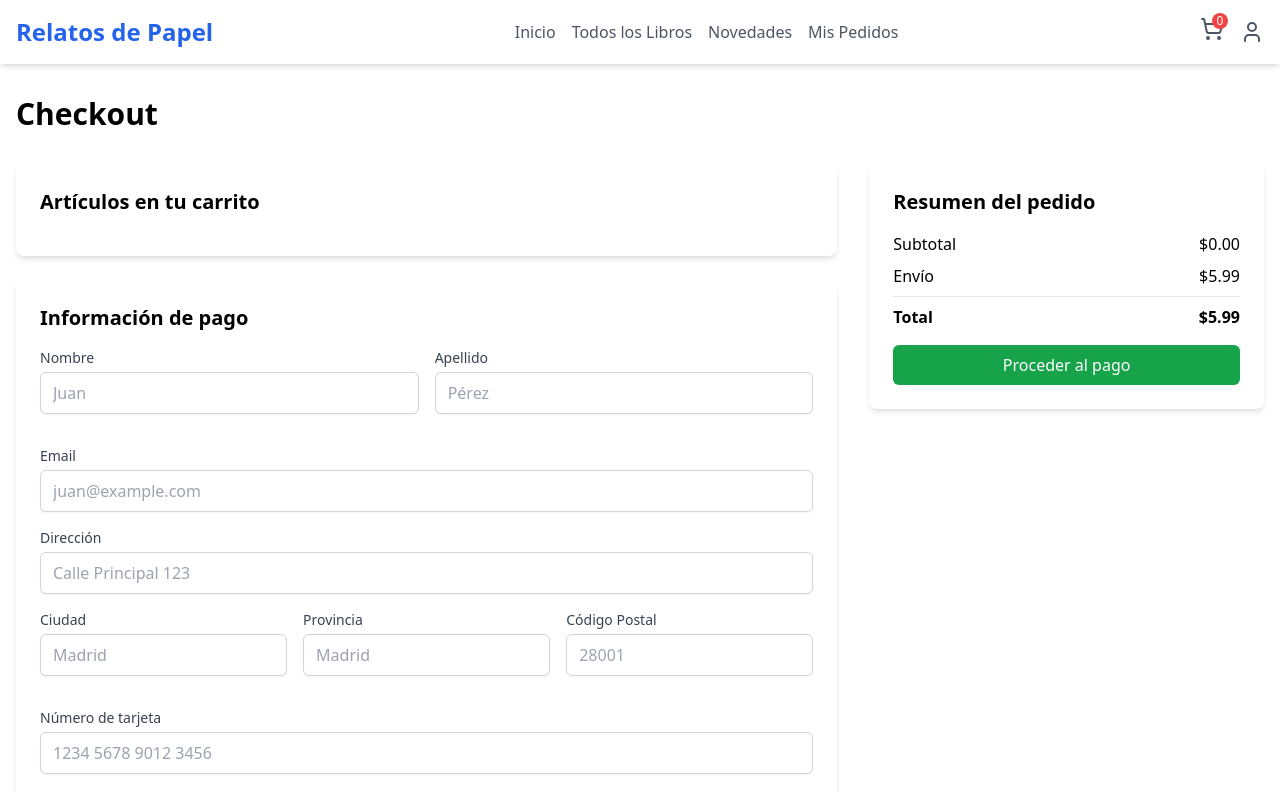
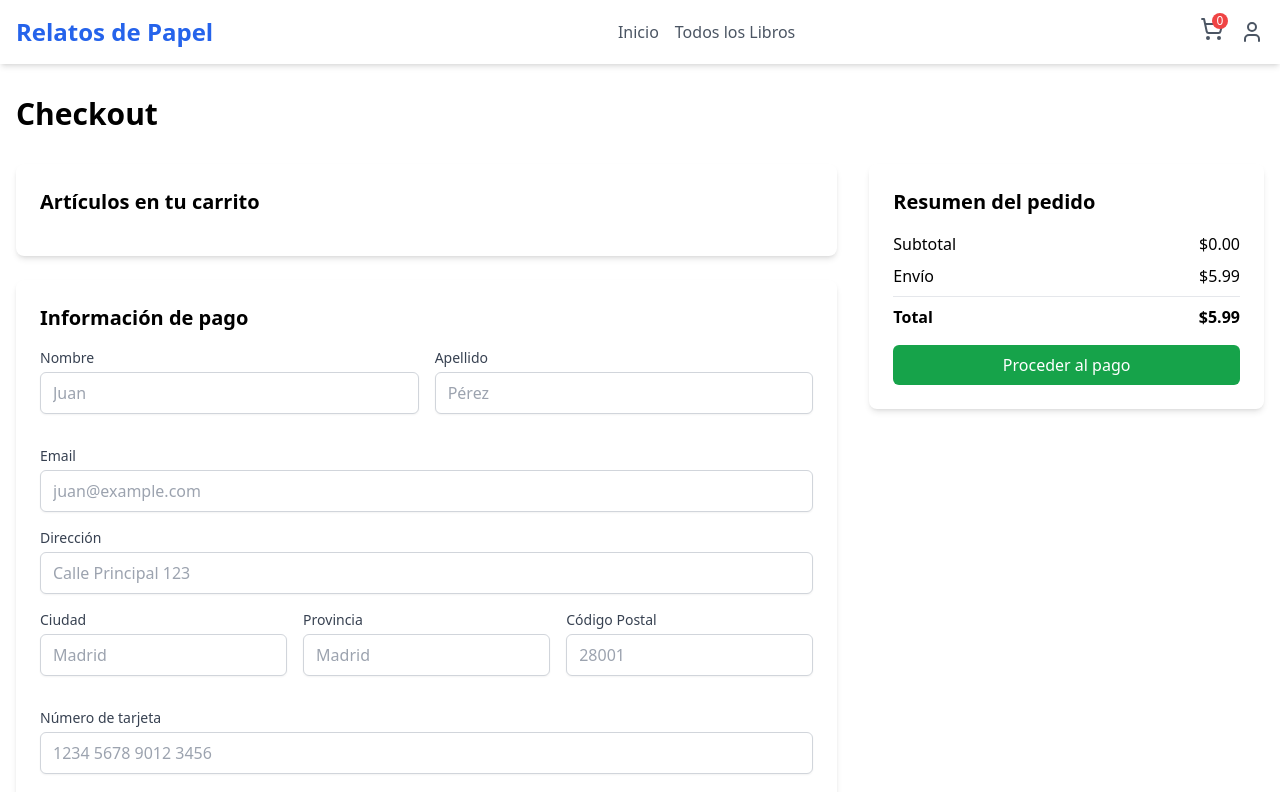
Before and after one commit to aaquinonez01/prueba-dennis, a React (Vite) app: page /checkout in a window 1280 px wide. Shown: the top 792 px of the page. Built offline with nearby package versions, Linux system fonts and the light colour scheme.

Commit message:
Segundo Commits

```diff
--- a/src/components/Header.jsx
+++ b/src/components/Header.jsx
@@ -27,14 +27,7 @@ export const Header = () => {
       name: "Todos los Libros",
       url: "/books"
     },
-    {
-      name: "Novedades",
-      url: "/new"
-    },
-    {
-      name: "Mis Pedidos",
-      url: "/pedidos"
-    }
+
   ]
   return (
 
--- a/src/components/ListNewBooks.jsx
+++ b/src/components/ListNewBooks.jsx
@@ -1,14 +1,14 @@
 import { Link } from "react-router-dom";
 import { useBooks } from "../hooks/useBooks";
 import '../styles/books.css';
-
+import { Loading } from "./Loading";
 export const ListNewBooks = () => {
 
     const { books, loading, error } = useBooks();
 
 
     if (loading) {
-        return <p>Cargando...</p>;
+        return <Loading/>;
     }
 
     if (error) {
```
